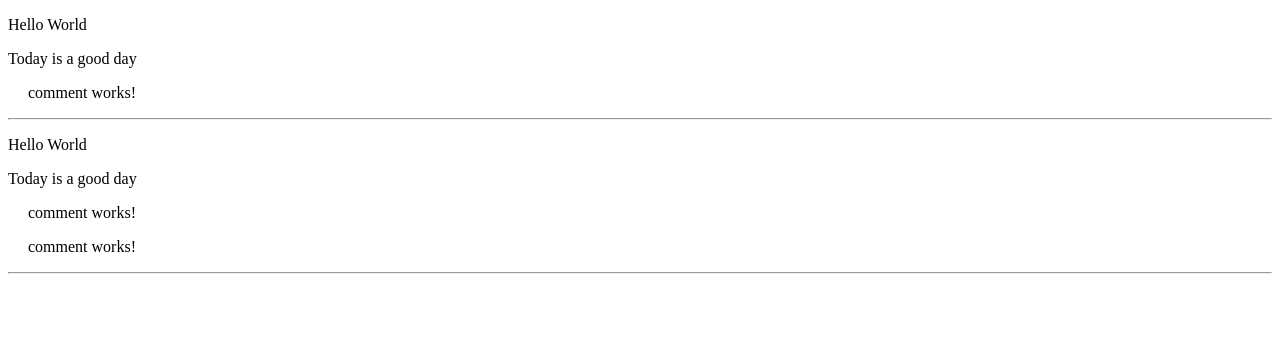
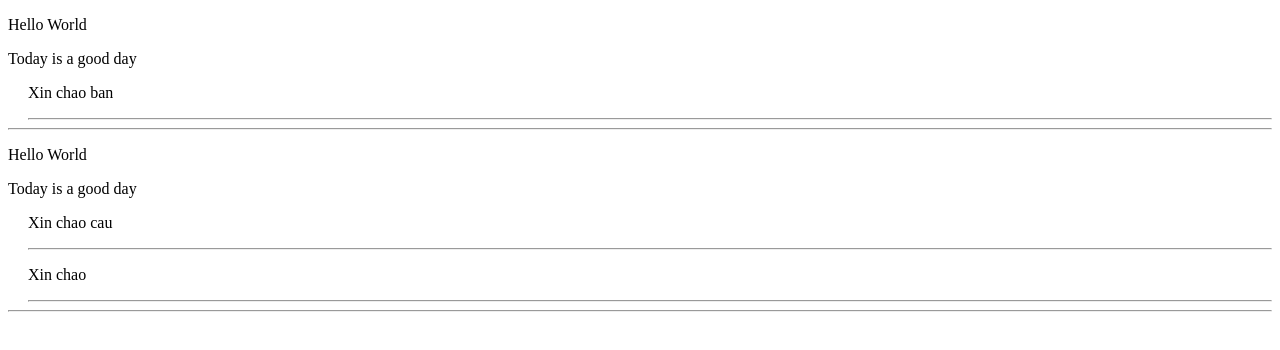
Before and after one commit to cgc0220h1/demo-angularbinding-like, an Angular app: page / in a window 1280 px wide. Shown: the top 350 px of the page. Built offline with nearby package versions, Linux system fonts and the light colour scheme.

Commit message:
Show comments content

```diff
--- a/src/app/comment/comment.component.html
+++ b/src/app/comment/comment.component.html
@@ -1 +1,4 @@
-<p>comment works!</p>
+<div>
+  <p>{{comment.content}}</p>
+  <hr>
+</div>
```
